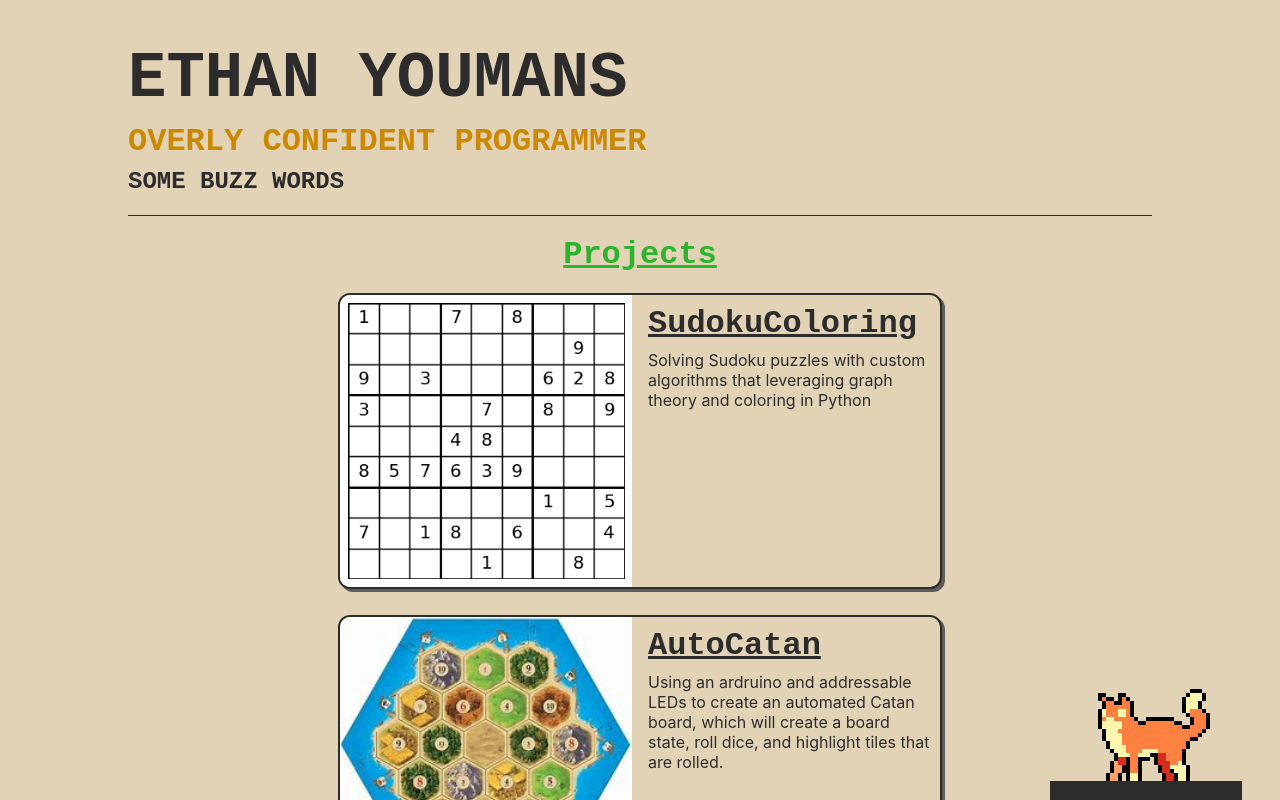
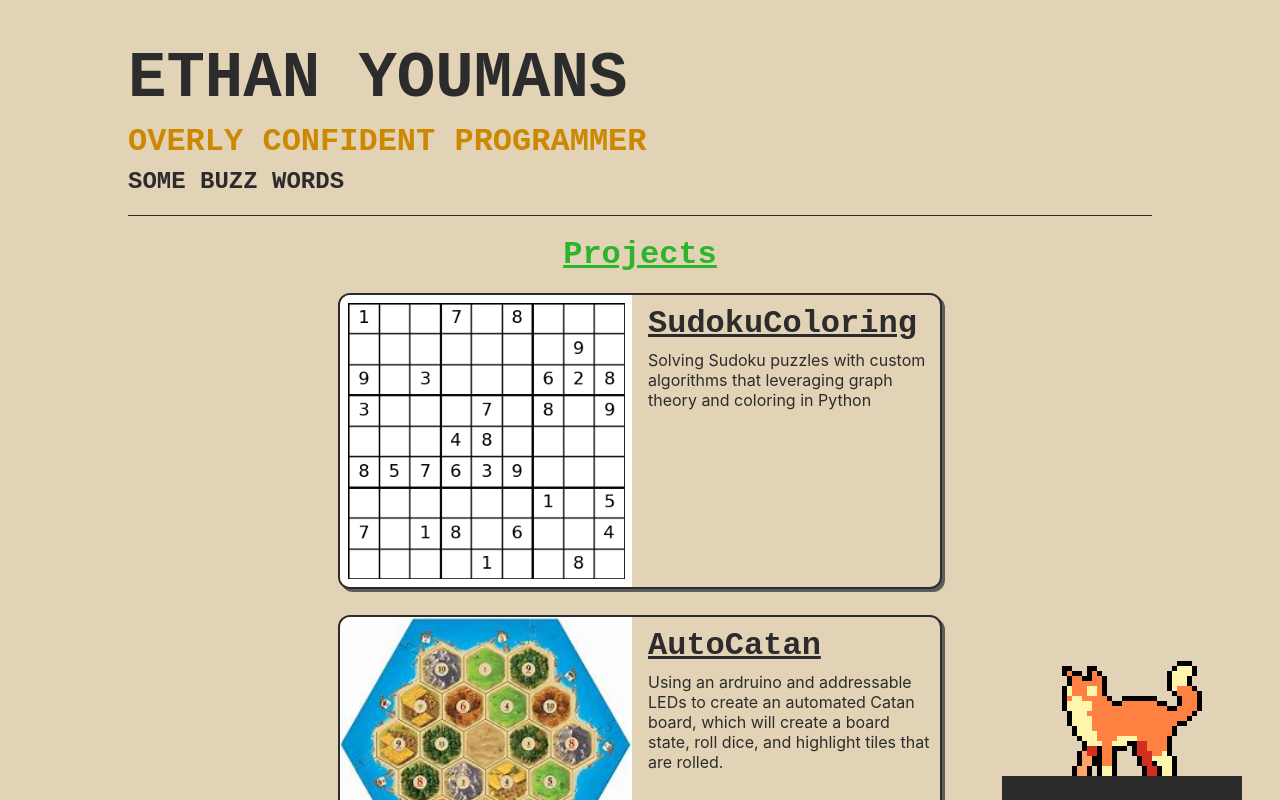
Before and after one commit to ETYoumans/Portfolio, a React (Create React App) app: page / in a window 1280 px wide. Shown: the top 800 px of the page. Built offline with nearby package versions, Linux system fonts and the light colour scheme.

Commit message:
Final Changes

```diff
--- a/src/cat.js
+++ b/src/cat.js
@@ -28,9 +28,9 @@ const Cat = () => {
     const [scale, setScale] = useState(getResponsiveScale());
 
     function getResponsiveScale() {
-        const baseScale = 4;
-        const minScale = 2;
-        const minWidth = 320;
+        const baseScale = 5;
+        const minScale = 1.5;
+        const minWidth = 540;
         const maxWidth = 1200;
 
         const clampedWidth = Math.max(minWidth, Math.min(window.innerWidth, maxWidth));
@@ -90,7 +90,7 @@ const Cat = () => {
             setVwToPx(currentWindowWidth / 100);
             setScale(newScale);
 
-            let feetCenter = sprites.color ? 21 : 0;
+            let feetCenter = sprites.color ? 21 : 20;
 
             feetCenter = direction.current === 'left'
                 ? FRAME_WIDTH - feetCenter : feetCenter;
```
